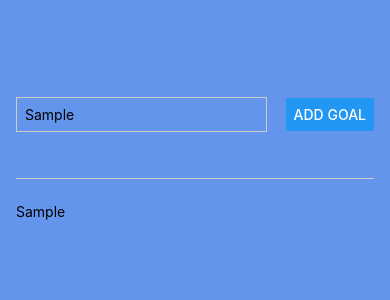
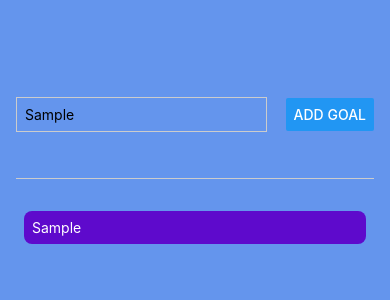
Before and after one commit to ZukyCoder/react-native-intro, a React Native app: screen / in a window 390 px wide. Both pictures are taken after typing "Sample" into the empty fields and a click on the button "ADD GOAL". Shown: the top 300 px of the page. Built offline with nearby package versions, Linux system fonts and the light colour scheme.

Commit message:
create dynamic view and add specific styles for each device

```diff
--- a/App.js
+++ b/App.js
@@ -32,7 +32,9 @@
         <Button title="Add Goal" onPress={addGoalHandler} />
       </View>
       <View style={styles.goalsContainer}>
-        {courseGoals.map((goal) => <Text key={goal}>{goal}</Text>)}
+        {courseGoals.map((goal) => <View  key={goal} style={styles.goalItem}>
+          <Text style={styles.goalText}>{goal}</Text>
+        </View>)}
       </View>
     </View>
   );
@@ -63,5 +65,14 @@
   },
   goalsContainer: {
     flex: 5
+  },
+  goalItem: {
+    margin: 8,
+    padding: 8,
+    borderRadius: 8,
+    backgroundColor: '#5e0acc',
+  },
+  goalText: {
+    color: 'white'
   }
 });
```
